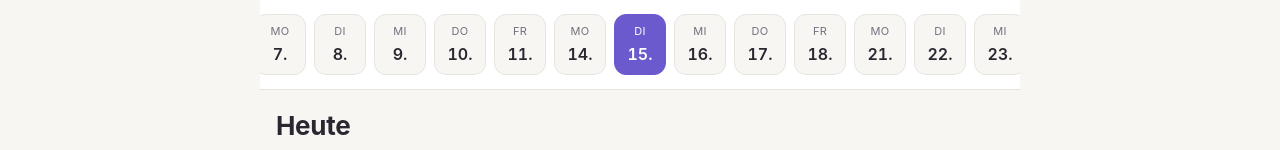
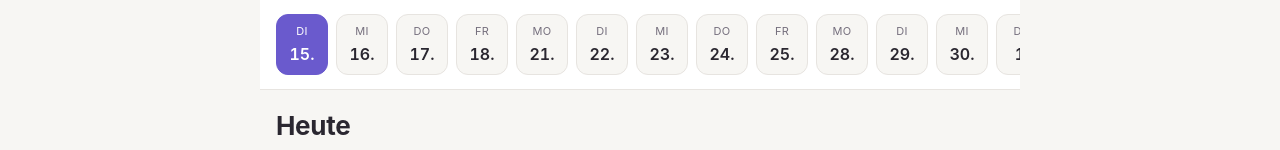
Before and after one commit to Luftloch80/Familien-Planer, a React (Vite) app: page / in a window 1280 px wide. Shown: the top 150 px of the page. Built offline with nearby package versions, Linux system fonts and the light colour scheme; no server answers; the database is empty.

Commit message:
Remove past days from day scroller
The weekday picker in the Heute view now starts at today instead of
showing two weeks of already-passed school days.

```diff
--- a/src/components/DayScroller.jsx
+++ b/src/components/DayScroller.jsx
@@ -1,27 +1,25 @@
 import { useEffect, useRef } from 'react'
-import { addDays, isSameDate, toISODate, startOfWeek } from '../lib/dates.js'
+import { addDays, isSameDate, toISODate, weekdayName } from '../lib/dates.js'
 
-const WEEKS_BEFORE = 2
-const WEEKS_AFTER = 6
+const SCHOOL_DAYS_AHEAD = 30 // ca. 6 Wochen
 
 export default function DayScroller({ selected, onSelect }) {
   const scrollerRef = useRef(null)
   const activeRef = useRef(null)
 
-  const monday = startOfWeek(new Date())
-  const start = addDays(monday, -7 * WEEKS_BEFORE)
+  const today = new Date()
   const days = []
-  for (let w = 0; w < WEEKS_BEFORE + WEEKS_AFTER + 1; w++) {
-    for (let d = 0; d < 5; d++) {
-      days.push(addDays(start, w * 7 + d))
+  for (let offset = 0, found = 0; found < SCHOOL_DAYS_AHEAD; offset++) {
+    const date = addDays(today, offset)
+    if (weekdayName(date)) {
+      days.push(date)
+      found++
     }
   }
 
   useEffect(() => {
     activeRef.current?.scrollIntoView({ inline: 'center', block: 'nearest' })
   }, [])
-
-  const today = new Date()
 
   return (
     <div className="day-scroller" ref={scrollerRef}>
```
